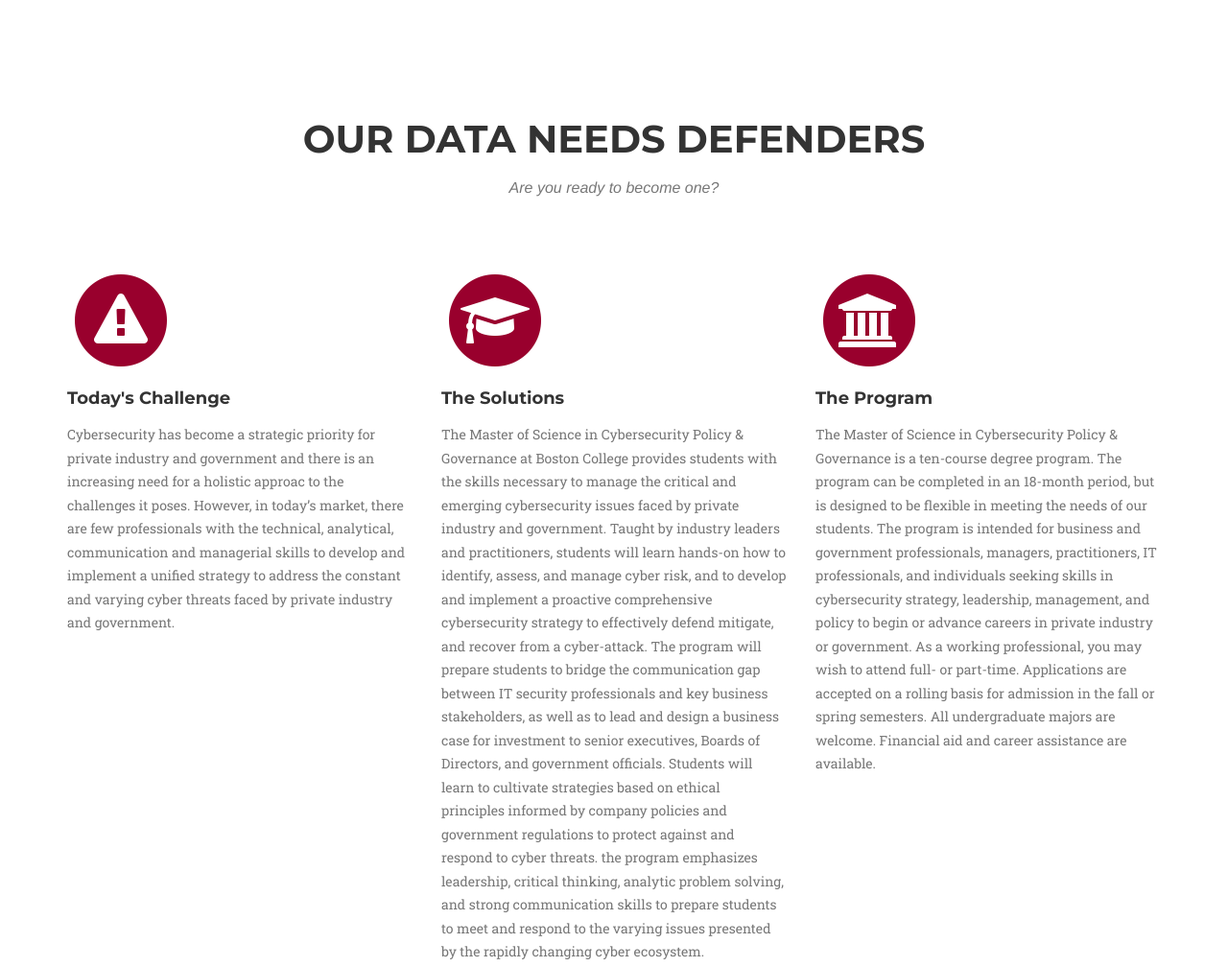
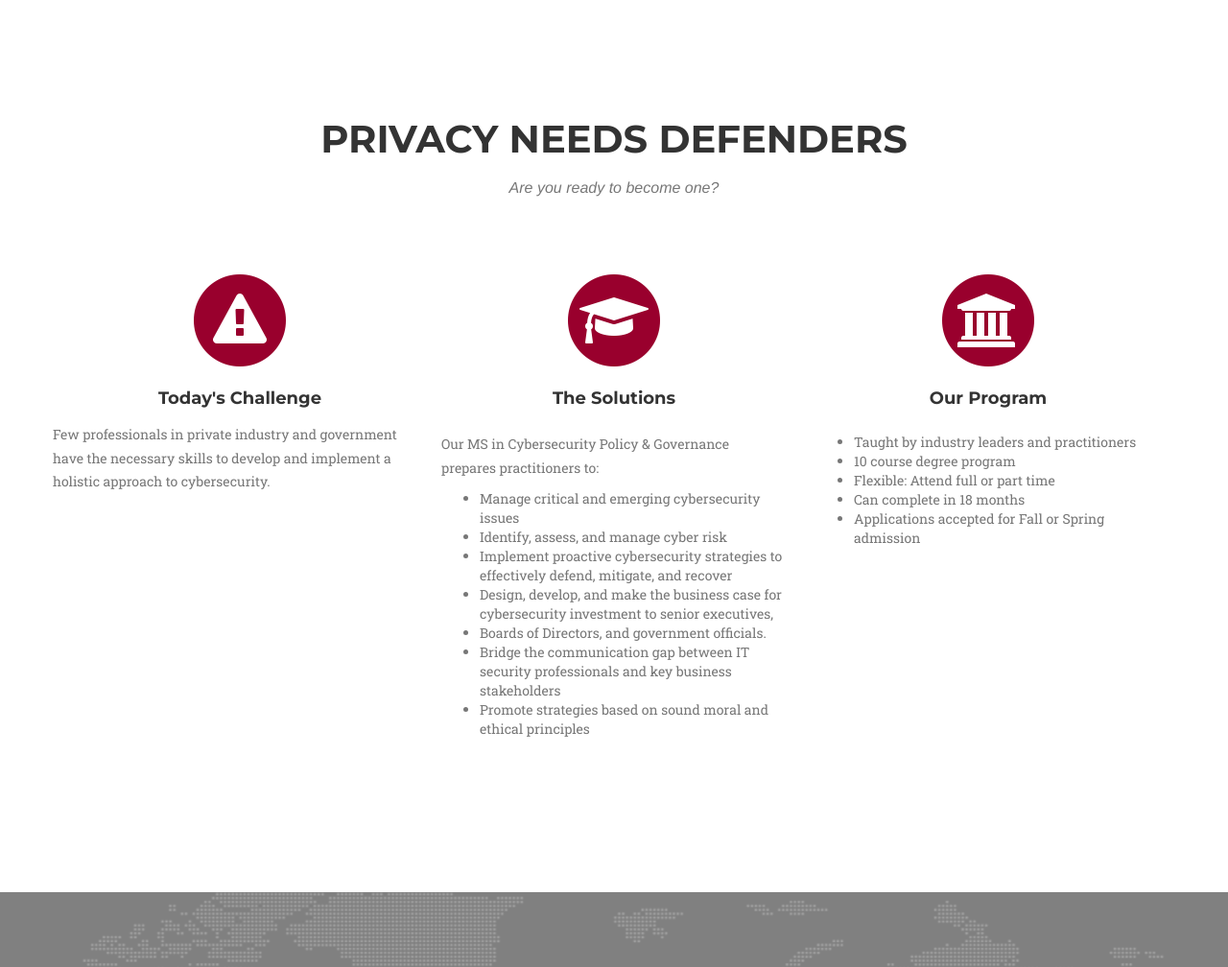
Before and after one commit to atsid/BC, a plain HTML site: page cyber-security/index.html in a window 1280 px wide. Shown: the part 860-1868 px from the top of the page at 96% size. Drawn offline with nearby package versions, Linux system fonts and the light colour scheme; a web font is replaced by a local one.

Commit message:
tweaked photo and formatting
changed header photo & formatted index

```diff
--- a/cyber-security/index.html
+++ b/cyber-security/index.html
@@ -81,7 +81,7 @@
     <header>
         <div class="container">
             <div class="intro-text">
-                <div class="intro-lead-in">Master of Science in</div>
+                <div class="intro-lead-in">It’s time to consider your Master of Science in</div>
                 <div class="intro-heading">Cyber Security Policy & Governance</div>
                 <a href="#about" class="page-scroll btn btn-xl">Tell Me More</a>
             </div>
@@ -92,38 +92,87 @@
     <section id="about">
         <div class="container">
             <div class="row">
-                <div class="col-lg-12 text-center">
-                    <h2 class="section-heading">Our Data Needs Defenders</h2>
+             <div class="row text-center">
+                    <h2 class="section-heading">Privacy Needs Defenders</h2>
                     <h3 class="section-subheading text-muted">Are you ready to become one?</h3>
             </div>
             </div>
-            <div class="row text-left">
+            </div>
+
+                <!-- The Circle Icons & Headers -->
+           <div class="container">
+           <div class="row">
                     <div class="col-md-4">
+                    <div class="row text-center">
                     <span class="fa-stack fa-4x">
                         <i class="fa fa-circle fa-stack-2x text-primary"></i>
                         <i class="fa fa-exclamation-triangle fa-stack-1x fa-inverse"></i>
                     </span>
                     <h4 class="service-heading">Today's Challenge</h4>
-                    <p class="text-muted">Cybersecurity has become a strategic priority for private industry and government and there is an increasing need for a holistic approac to the challenges it poses. However, in today’s market, there are few professionals with the technical, analytical, communication and managerial skills to develop and implement a unified strategy to address the constant and varying cyber threats faced by private industry and government.</p>
+            </div>
             </div>
                     <div class="col-md-4">
+                    <div class="row text-center">
                     <span class="fa-stack fa-4x">
                         <i class="fa fa-circle fa-stack-2x text-primary"></i>
                         <i class="fa fa-graduation-cap fa-stack-1x fa-inverse"></i>
                     </span>
                     <h4 class="service-heading">The Solutions</h4>
-                    <p class="text-muted">The Master of Science in Cybersecurity Policy & Governance at Boston College provides students with the skills necessary to manage the critical and emerging cybersecurity issues faced by private industry and government. Taught by industry leaders and practitioners, students will learn hands-on how to identify, assess, and manage cyber risk, and to develop and implement a proactive comprehensive cybersecurity strategy to effectively defend mitigate, and recover from a cyber-attack. The program will prepare students to bridge the communication gap between IT security professionals and key business stakeholders, as well as to lead and design a business case for investment to senior executives, Boards of Directors, and government officials. Students will learn to cultivate strategies based on ethical principles informed by company policies and government regulations to protect against and respond to cyber threats. the program emphasizes leadership, critical thinking, analytic problem solving, and strong communication skills to prepare students to meet and respond to the varying issues presented by the rapidly changing cyber ecosystem.</p>
+            </div>
             </div>
                     <div class="col-md-4">
+                    <div class="row text-center">
                     <span class="fa-stack fa-4x">
                         <i class="fa fa-circle fa-stack-2x text-primary"></i>
                         <i class="fa fa-bank fa-stack-1x fa-inverse"></i>
                     </span>
-                    <h4 class="service-heading">The Program</h4>
-                    <p class="text-muted">The Master of Science in Cybersecurity Policy & Governance is a ten-course degree program. The program can be completed in an 18-month period, but is designed to be flexible in meeting the needs of our students. The program is intended for business and government professionals, managers, practitioners, IT professionals, and individuals seeking skills in cybersecurity strategy, leadership, management, and policy to begin or advance careers in private industry or government. As a working professional, you may wish to attend full- or part-time. Applications are accepted on a rolling basis for admission in the fall or spring semesters. All undergraduate majors are welcome. Financial aid and career assistance are available.</p>
+                    <h4 class="service-heading">Our Program</h4>
                     </div>
                     </div>
             </div>
+            </div>
+
+             <!-- The copy under circles/headers -->
+           <div class="container">
+           <div class="row">
+                    <div class="col-md-4">
+                    <div class="row text-left">
+                    <p class="text-muted">Few professionals in private industry and government have the necessary skills to develop and implement a holistic approach to cybersecurity.
+                    </p>
+                    </div>
+                    </div>
+
+                    <div class="col-md-4">
+                    <p class="text-left">
+                    <p class="text-muted">Our MS in Cybersecurity Policy & Governance prepares practitioners to:
+                    <ul class="text-muted">
+                        <li>Manage critical and emerging cybersecurity issues</li>
+                        <li> Identify, assess, and manage cyber risk</li>
+                        <li> Implement proactive cybersecurity strategies to effectively defend, mitigate, and recover</li>
+                        <li> Design, develop, and make the business case for cybersecurity investment to senior executives,
+                        <li> Boards of Directors, and government officials.</li>
+                        <li> Bridge the communication gap between IT security professionals and key business stakeholders</li>
+                        <li> Promote strategies based on sound moral and ethical principles</li>
+                    </p>
+                    </p>
+                </div>
+           <div class="col-md-4">
+                <p class="text-muted">
+                <p class="text-left">
+                <ul class="text-muted">
+                <li>Taught by industry leaders and practitioners </li>
+                <li>10 course degree program </li>
+                <li>Flexible: Attend full or part time </li>
+                <li>Can complete in 18 months </li>
+                <li>Applications accepted for Fall or Spring admission </li>
+                </ul>
+                </p>
+                </p>
+        </div>
+        </div>
+        </div>
+
+
     </section>
 
 
@@ -135,7 +184,6 @@
             <div class="row">
                 <div class="col-lg-12 text-center">
                     <h2 class="section-heading">Contact Us</h2>
-                    <h3 class="section-subheading text-muted">One of our staff will respond to you as soon as possible.</h3>
                 </div>
             </div>
             <div class="row">
```
Also changed, not shown: cyber-security/img/header-bg.jpg. Lines whose indentation alone changed are shown as unchanged.
